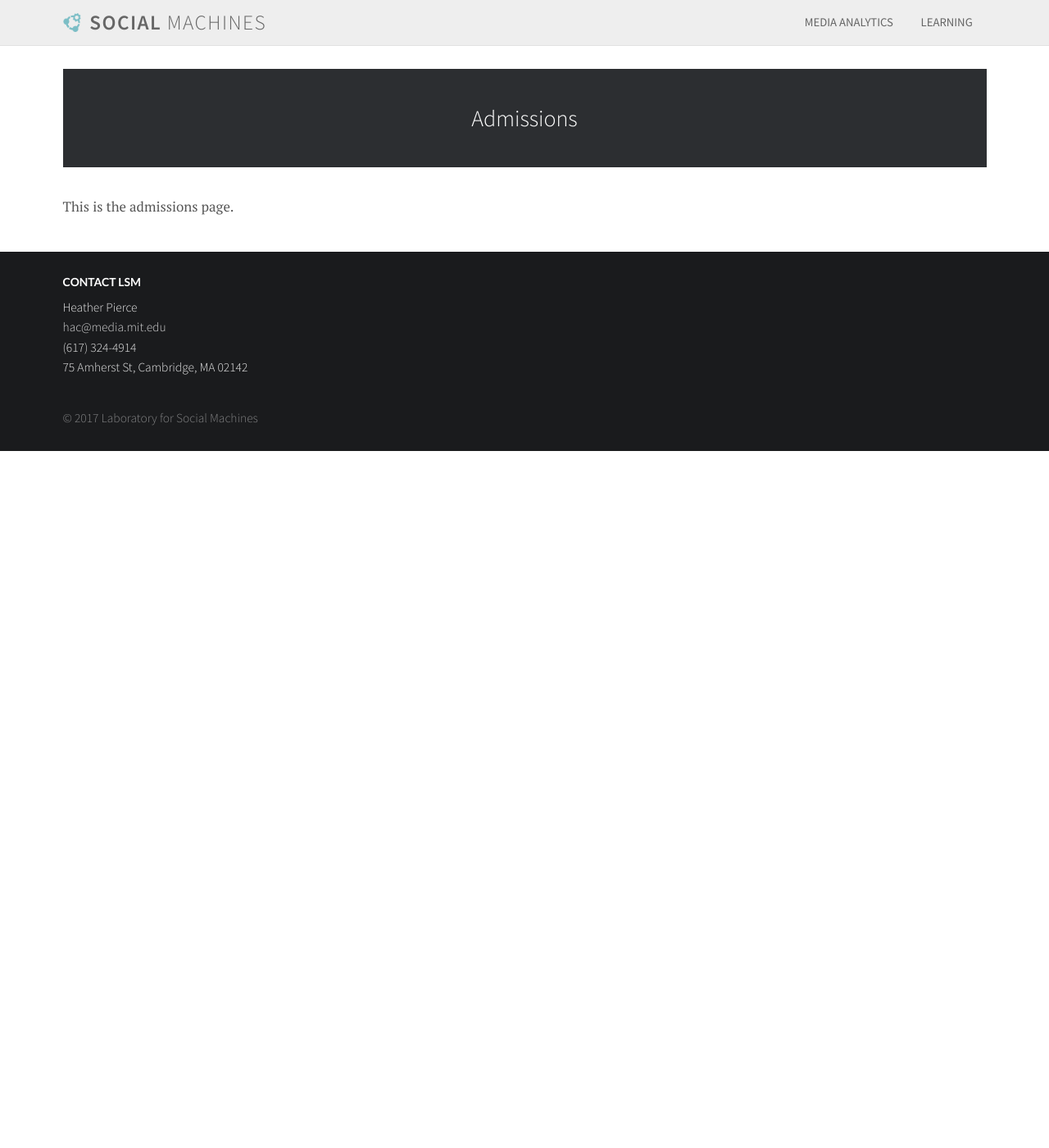
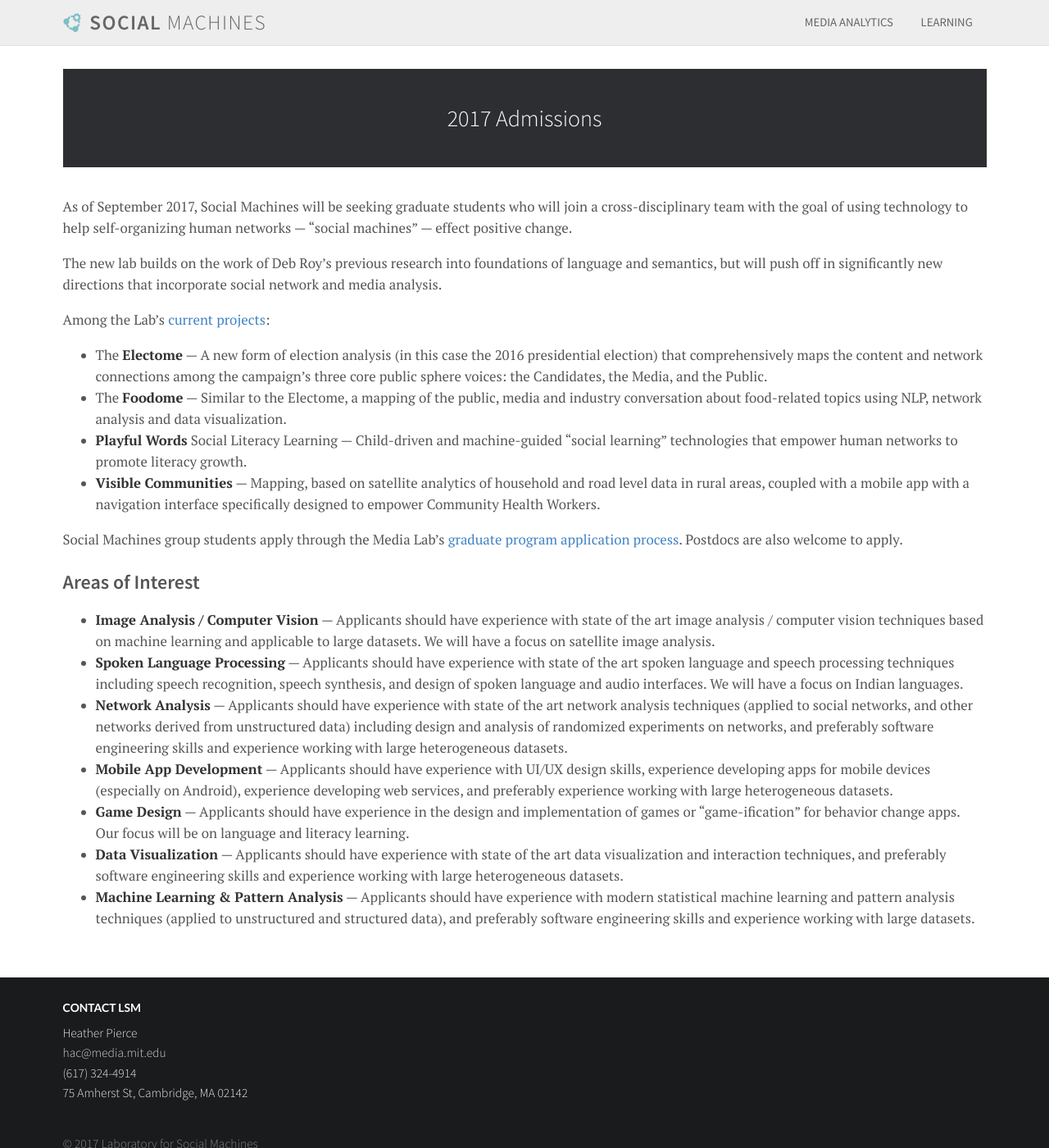
Before and after one commit to mit-ccc/social-machines.github.io, a Jekyll site: the page built from admissions.md, in a window 1280 px wide and 1400 px high. Shown: the whole window at 82% size. Built offline with Jekyll 4.4.1, drawn with Linux system fonts in a browser that asks for light colours; nearby versions of some CDN libraries; a script that is not in the unit is left out.

Commit message:
Provide initial amount of admissions text

```diff
--- a/admissions.md
+++ b/admissions.md
@@ -1,7 +1,29 @@
 ---
 layout: page
-title: Admissions
-description: This page is under construction
+title: 2017 Admissions
+description: Admissions for the Laboratory for Social Machines at the MIT Media Lab.
 ---
 
-This is the admissions page.
+As of September 2017, Social Machines will be seeking graduate students who will join a cross-disciplinary team with the goal of using technology to help self-organizing human networks — “social machines” — effect positive change.
+
+The new lab builds on the work of Deb Roy’s previous research into foundations of language and semantics, but will push off in significantly new directions that incorporate social network and media analysis.
+
+Among the Lab’s [current projects](/media-analytics/projects):
+
+- The **Electome** — A new form of election analysis (in this case the 2016 presidential election) that comprehensively maps the content and network connections among the campaign’s three core public sphere voices: the Candidates, the Media, and the Public.
+- The **Foodome** — Similar to the Electome, a mapping of the public, media and industry conversation about food-related topics using NLP, network analysis and data visualization.
+- **Playful Words** Social Literacy Learning — Child-driven and machine-guided “social learning” technologies that empower human networks to promote literacy growth.
+- **Visible Communities** — Mapping, based on satellite analytics of household and road level data in rural areas, coupled with a mobile app with a navigation interface specifically designed to empower Community Health Workers.
+
+Social Machines group students apply through the Media Lab’s [graduate program application process](http://www.media.mit.edu/admissions/how-to-apply). Postdocs are also welcome to apply.
+
+
+## Areas of Interest
+
+- **Image Analysis / Computer Vision** — Applicants should have experience with state of the art image analysis / computer vision techniques based on machine learning and applicable to large datasets. We will have a focus on satellite image analysis.
+- **Spoken Language Processing** — Applicants should have experience with state of the art spoken language and speech processing techniques including speech recognition, speech synthesis, and design of spoken language and audio interfaces. We will have a focus on Indian languages.
+- **Network Analysis** — Applicants should have experience with state of the art network analysis techniques (applied to social networks, and other networks derived from unstructured data) including design and analysis of randomized experiments on networks, and preferably software engineering skills and experience working with large heterogeneous datasets.
+- **Mobile App Development** — Applicants should have experience with UI/UX design skills, experience developing apps for mobile devices (especially on Android), experience developing web services, and preferably experience working with large heterogeneous datasets.
+- **Game Design** — Applicants should have experience in the design and implementation of games or “game-ification” for behavior change apps. Our focus will be on language and literacy learning.
+- **Data Visualization** — Applicants should have experience with state of the art data visualization and interaction techniques, and preferably software engineering skills and experience working with large heterogeneous datasets.
+- **Machine Learning & Pattern Analysis** — Applicants should have experience with modern statistical machine learning and pattern analysis techniques (applied to unstructured and structured data), and preferably software engineering skills and experience working with large datasets.
```
